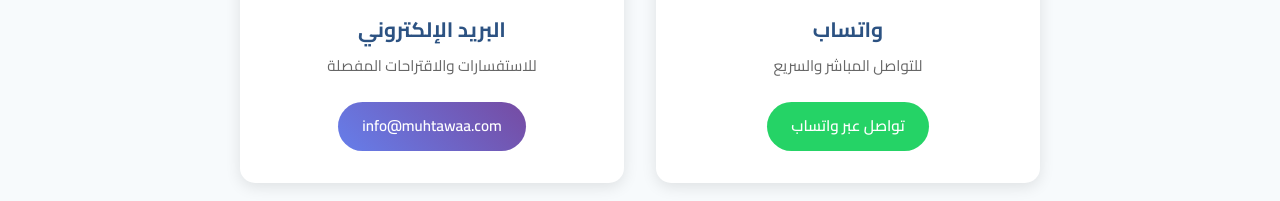
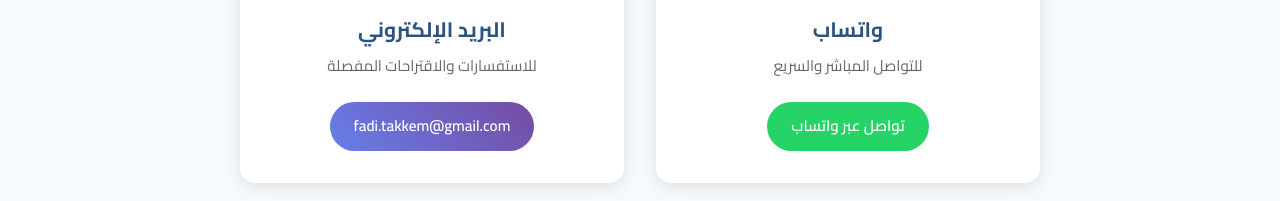
Before and after one commit to fadiyyt/muhtawaa-website, a plain HTML site: page index.html in a window 1280 px wide. Shown: the part 4368-4569 px from the top of the page. Drawn offline with Linux system fonts and the light colour scheme.

Commit message:
Update index.html

```diff
--- a/index.html
+++ b/index.html
@@ -175,8 +175,8 @@
                         <div class="contact-icon">✉️</div>
                         <h3>البريد الإلكتروني</h3>
                         <p>للاستفسارات والاقتراحات المفصلة</p>
-                        <a href="mailto:info@muhtawaa.com" class="contact-btn email-btn">
-                            info@muhtawaa.com
+                        <a href="mailto:fadi.takkem@gmail.com" class="contact-btn email-btn">
+                            fadi.takkem@gmail.com
                         </a>
                     </div>
                 </div>
```
